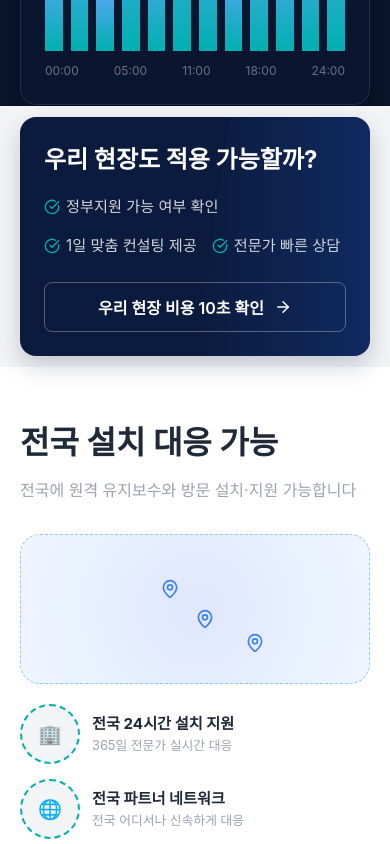
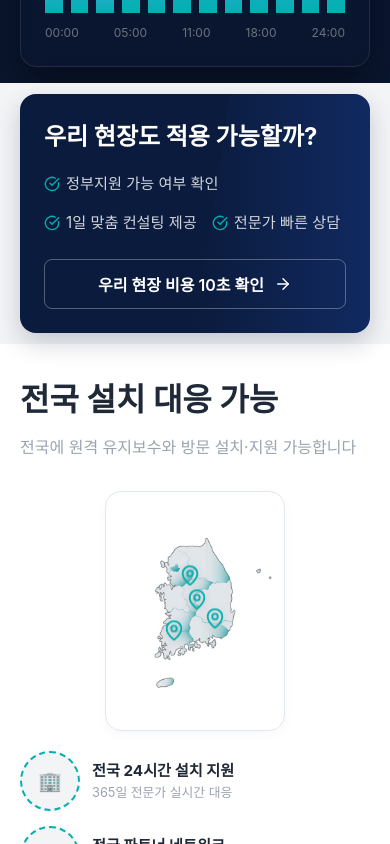
Before and after one commit to moone32/arcai, a React (Vite) app: page / in a window 390 px wide. Shown: the part 1156-2000 px from the top of the page. Built offline with nearby package versions, Linux system fonts and the light colour scheme; a web font is replaced by a local one.

Commit message:
모바일 최적화02 지도삽입

```diff
--- a/src/App.css
+++ b/src/App.css
@@ -12,7 +12,7 @@
 
 /* Common Section Styles */
 .section {
-  padding: 50px 0;
+  padding: 30px 0;
   width: 100%;
 }
 
--- a/src/components/layout/Footer.css
+++ b/src/components/layout/Footer.css
@@ -117,7 +117,7 @@
 @media (max-width: 768px) {
   .footer-cta {
     flex-direction: column;
-    align-items: flex-start;
+    align-items: center;
     gap: 30px;
   }
 
@@ -134,4 +134,13 @@
     align-items: flex-start;
     gap: 20px;
   }
+
+  .cta-content h2 {
+    text-align: center;
+  }
+
+  .cta-content p {
+    text-align: center;
+    font-size: 1.0rem;
+  }
 }
--- a/src/components/sections/CasesSection.css
+++ b/src/components/sections/CasesSection.css
@@ -22,37 +22,65 @@
 }
 
 .korea-map-placeholder {
-  width: 150px;
-  height: 200px;
-  background: radial-gradient(circle, #e0e7ff, #eff6ff);
-  border-radius: 20px;
+  width: 180px;
+  height: 240px;
+  background: #ffffff;
+  border-radius: 16px;
   position: relative;
   display: flex;
   align-items: center;
   justify-content: center;
-  border: 1px dashed #93c5fd;
+  border: 1px solid #e2e8f0;
+  box-shadow: 0 4px 12px rgba(0, 0, 0, 0.03);
+  overflow: hidden;
+}
+
+.korea-map-img {
+  width: 100%;
+  height: 100%;
+  object-fit: contain;
+  opacity: 0.95;
 }
 
 .map-pin {
   position: absolute;
-  color: #3b82f6;
-  width: 20px;
-  height: 20px;
+  color: #01b0b0;
+  width: 22px;
+  height: 22px;
+  filter: drop-shadow(0 2px 4px rgba(0, 0, 0, 0.15));
+  animation: pinBounce 2s infinite ease-in-out;
+}
+
+@keyframes pinBounce {
+
+  0%,
+  100% {
+    transform: translateY(0);
+  }
+
+  50% {
+    transform: translateY(-4px);
+  }
 }
 
 .pin-seoul {
-  top: 30%;
-  left: 40%;
+  top: 32%;
+  left: 41%;
 }
 
 .pin-daejeon {
-  top: 50%;
-  left: 50%;
+  top: 42%;
+  left: 45%;
 }
 
-.pin-busan {
-  bottom: 20%;
-  right: 30%;
+.pin-gwangju {
+  top: 55%;
+  left: 32%;
+}
+
+.pin-daegu {
+  top: 50%;
+  left: 55%;
 }
 
 .map-features {
@@ -302,8 +330,9 @@
   }
 
   .korea-map-placeholder {
-    width: 100%;
-    height: 150px;
+    width: 180px;
+    height: 240px;
+    margin: 0 auto;
   }
 
   .sec-cases-filters {
--- a/src/components/sections/CasesSection.jsx
+++ b/src/components/sections/CasesSection.jsx
@@ -26,9 +26,11 @@ const CasesSection = () => {
 
             <div className="map-visual">
               <div className="korea-map-placeholder">
+                <img src="/korea_map.png" alt="대한민국 지도" className="korea-map-img" />
                 <MapPin className="map-pin pin-seoul" />
-                <MapPin className="map-pin pin-busan" />
                 <MapPin className="map-pin pin-daejeon" />
+                <MapPin className="map-pin pin-gwangju" />
+                <MapPin className="map-pin pin-daegu" />
               </div>
               <div className="map-features">
                 <div className="m-feature">
--- a/src/components/sections/HeroSection.css
+++ b/src/components/sections/HeroSection.css
@@ -65,6 +65,7 @@
   font-weight: 700;
   line-height: 1.2;
   margin-bottom: 30px;
+  white-space: nowrap;
 }
 
 .hero-features {
@@ -127,7 +128,7 @@
   position: absolute;
   right: 0;
   top: 0px;
-  width: 90%;
+  width: 130%;
   /*background: rgba(15, 23, 42, 0.8);*/
   -webkit-backdrop-filter: blur(12px);
   backdrop-filter: blur(12px);
@@ -308,12 +309,16 @@
     grid-template-columns: 1fr;
     text-align: left;
     gap: 40px;
-    margin-top: 50px;
+    margin: 50px 0 15px;
   }
 
   .hero-features {
     /*align-items: center;*/
     text-align: left;
+    margin-bottom: 100px;
+    display: flex;
+    flex-direction: column;
+    gap: 1px;
   }
 
   .hero-buttons {
@@ -345,6 +350,7 @@
 @media (max-width: 768px) {
   .hero-title {
     font-size: 2.2rem;
+    white-space: normal;
   }
 
   .stats-row {
@@ -354,4 +360,8 @@
   .stat-value {
     font-size: 1.5rem;
   }
+
+  .bar-chart {
+    height: 150px;
+  }
 }
--- a/src/components/sections/HeroSection.jsx
+++ b/src/components/sections/HeroSection.jsx
@@ -15,9 +15,8 @@ const HeroSection = () => {
           </div>
 
           <h1 className="hero-title">
-            AI가 위험을
-            <span className="text-gradient"> 실시간</span> 감지<br />
-            <span className="text-gradient"> AI</span> 산업안전 플랫폼
+            AI가 위험을 <span className="text-gradient">실시간</span> 감지<br />
+            <span className="text-gradient">AI</span> 산업안전 플랫폼
           </h1>
 
           <ul className="hero-features">
--- a/src/components/sections/RecruitSection.css
+++ b/src/components/sections/RecruitSection.css
@@ -1,5 +1,5 @@
 .recruit-section {
-  padding-bottom: 80px;
+  padding-bottom: 20px;
 }
 
 .recruit-wrapper {
@@ -115,7 +115,7 @@
 }
 
 .side-title {
-  font-size: 1.1rem;
+  font-size: 1.5rem;
   color: var(--color-text-muted);
   margin-bottom: 30px;
   text-align: center;
@@ -188,6 +188,7 @@
 
   .recruit-main {
     background: var(--color-primary);
+    padding: 28px;
   }
 
   .recruit-stats {
@@ -216,3 +217,9 @@
     flex-direction: column;
   }
 }
+
+@media (max-width: 768px) {
+  .side-title {
+    font-size: 1.0rem;
+  }
+}
--- a/src/pages/Consult.css
+++ b/src/pages/Consult.css
@@ -306,3 +306,10 @@
   font-size: 0.95rem;
   color: #64748b;
 }
+
+@media (max-width: 768px) {
+  .cb-left,
+  .cb-right {
+    font-size: 14px;
+  }
+}
--- a/src/pages/Products.css
+++ b/src/pages/Products.css
@@ -113,7 +113,7 @@
   display: flex;
   justify-content: space-between;
   align-items: flex-end;
-  margin-bottom: 40px;
+  margin-bottom: 10px;
 }
 
 .products-header h2 {
@@ -379,6 +379,7 @@
     opacity: 0;
     transform: scale(0.95);
   }
+
   to {
     opacity: 1;
     transform: scale(1);
@@ -409,7 +410,8 @@
 
 .video-responsive {
   position: relative;
-  padding-bottom: 56.25%; /* 16:9 ratio */
+  padding-bottom: 56.25%;
+  /* 16:9 ratio */
   height: 0;
   overflow: hidden;
 }
```
Also changed, not shown: src/components/sections/PartnerBanner.css (+7 -1 lines), public/korea_map.png (added).
